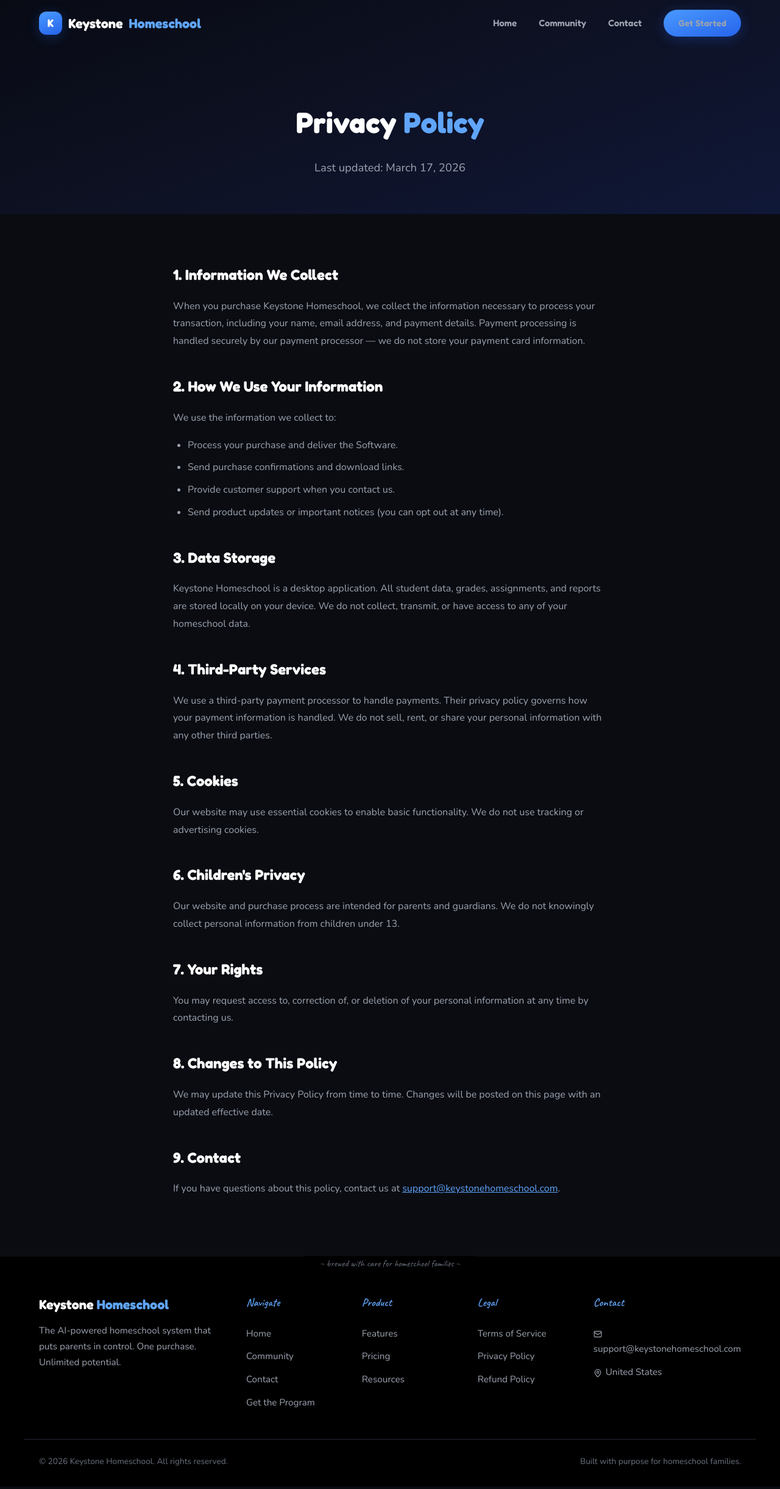
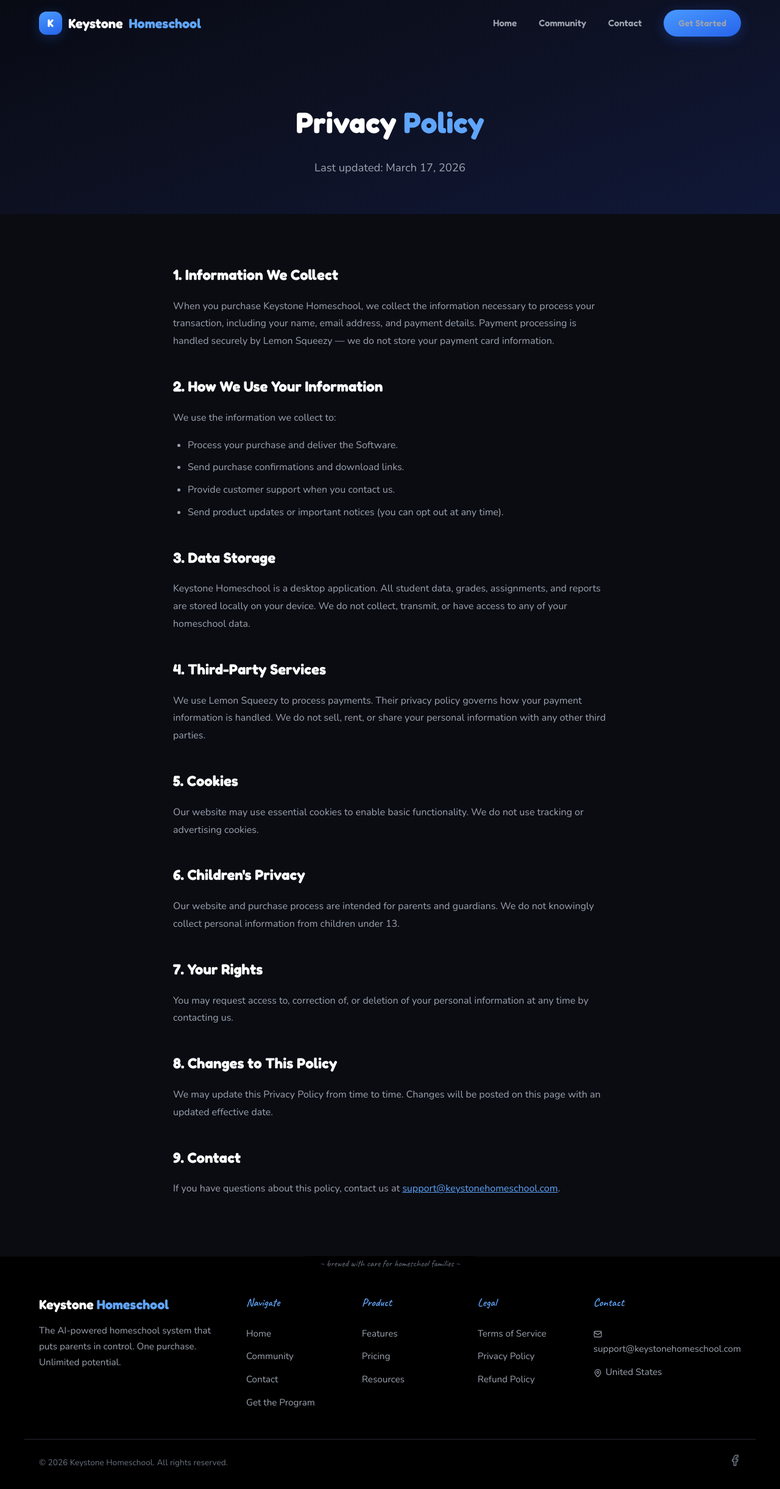
Before and after one commit to DEVmusic404/Keystonewebpage, a React (Vite) app: page /privacy in a window 1280 px wide. Shown: the whole page at 61% size. Built offline with nearby package versions, Linux system fonts and the light colour scheme.

Commit message:
restore Lemon Squeezy, add Facebook, SEO optimization

```diff
--- a/index.html
+++ b/index.html
@@ -5,6 +5,23 @@
     <link rel="icon" type="image/svg+xml" href="/favicon.svg" />
     <meta name="viewport" content="width=device-width, initial-scale=1.0" />
     <title>Keystone Homeschool — AI-Powered Homeschool System</title>
+    <meta name="description" content="Keystone Homeschool is the AI-powered homeschool program that lets parents build assignments, track grades, and generate report cards — all in one app. One-time purchase, unlimited students, no subscriptions." />
+    <meta name="keywords" content="homeschool, homeschooling, AI homeschool, homeschool software, homeschool curriculum, homeschool app, grade tracker, assignment builder, report cards, keystone homeschool" />
+    <meta name="author" content="Keystone Homeschool" />
+    <link rel="canonical" href="https://keystonehomeschool.com" />
+
+    <!-- Open Graph / Facebook -->
+    <meta property="og:type" content="website" />
+    <meta property="og:url" content="https://keystonehomeschool.com" />
+    <meta property="og:title" content="Keystone Homeschool — AI-Powered Homeschool System" />
+    <meta property="og:description" content="The complete AI-powered homeschool program. Build assignments, track grades, generate report cards. One purchase, unlimited students, no subscriptions." />
+    <meta property="og:site_name" content="Keystone Homeschool" />
+
+    <!-- Twitter -->
+    <meta name="twitter:card" content="summary_large_image" />
+    <meta name="twitter:title" content="Keystone Homeschool — AI-Powered Homeschool System" />
+    <meta name="twitter:description" content="The complete AI-powered homeschool program. Build assignments, track grades, generate report cards. One purchase, unlimited students, no subscriptions." />
+
     <link rel="preconnect" href="https://fonts.googleapis.com" />
     <link rel="preconnect" href="https://fonts.gstatic.com" crossorigin />
     <link href="https://fonts.googleapis.com/css2?family=Nunito:wght@400;500;600;700;800;900&family=Fredoka:wght@400;500;600;700&family=Caveat:wght@400;500;600;700&family=Share+Tech+Mono&display=swap" rel="stylesheet" />
--- a/src/components/Footer.tsx
+++ b/src/components/Footer.tsx
@@ -1,5 +1,5 @@
 import { Link } from 'react-router-dom'
-import { Mail, MapPin } from 'lucide-react'
+import { Mail, MapPin, Facebook } from 'lucide-react'
 import styles from './Footer.module.css'
 
 export default function Footer() {
@@ -52,7 +52,14 @@ export default function Footer() {
       <div className={styles['footer-bottom']}>
         <p>&copy; {new Date().getFullYear()} Keystone Homeschool. All rights reserved.</p>
         <div className={styles['footer-socials']}>
-          <span>Built with purpose for homeschool families.</span>
+          <a
+            href="https://www.facebook.com/profile.php?id=61580581059086"
+            target="_blank"
+            rel="noopener noreferrer"
+            aria-label="Facebook"
+          >
+            <Facebook size={20} />
+          </a>
         </div>
       </div>
     </footer>
--- a/src/pages/Buy.tsx
+++ b/src/pages/Buy.tsx
@@ -1,3 +1,4 @@
+import { useEffect } from 'react'
 import {
   CheckCircle,
   Brain,
@@ -59,8 +60,13 @@ const included = [
 ]
 
 export default function Buy() {
-  // Replace with your Paddle checkout URL
-  const CHECKOUT_URL = '#'
+  useEffect(() => {
+    const script = document.createElement('script')
+    script.src = 'https://assets.lemonsqueezy.com/lemon.js'
+    script.defer = true
+    document.head.appendChild(script)
+    return () => { script.remove() }
+  }, [])
 
   return (
     <>
@@ -109,15 +115,15 @@ export default function Buy() {
               </div>
 
               <a
-                href={CHECKOUT_URL}
-                className={`btn btn-primary ${styles['pricing-cta']}`}
+                href="https://keystonehs.lemonsqueezy.com/checkout/buy/340ec617-bfd6-4b8d-9858-6e7f54e723fb"
+                className={`btn btn-primary ${styles['pricing-cta']} lemonsqueezy-button`}
               >
                 Buy Now <ArrowRight size={18} />
               </a>
 
               <p className={styles['pricing-guarantee']}>
                 <Lock size={14} />
-                Secure checkout
+                Secure checkout powered by Lemon Squeezy
               </p>
             </div>
           </div>
--- a/src/pages/Privacy.tsx
+++ b/src/pages/Privacy.tsx
@@ -19,7 +19,7 @@ export default function Privacy() {
             When you purchase Keystone Homeschool, we collect the information
             necessary to process your transaction, including your name, email
             address, and payment details. Payment processing is handled securely
-            by our payment processor — we do not store your payment card information.
+            by Lemon Squeezy — we do not store your payment card information.
           </p>
 
           <h2>2. How We Use Your Information</h2>
@@ -41,7 +41,7 @@ export default function Privacy() {
 
           <h2>4. Third-Party Services</h2>
           <p>
-            We use a third-party payment processor to handle payments. Their privacy policy
+            We use Lemon Squeezy to process payments. Their privacy policy
             governs how your payment information is handled. We do not sell,
             rent, or share your personal information with any other third
             parties.
--- a/src/pages/Refund.tsx
+++ b/src/pages/Refund.tsx
@@ -47,7 +47,7 @@ export default function Refund() {
 
           <h2>Refund Processing</h2>
           <p>
-            Approved refunds will be processed through our payment provider and
+            Approved refunds will be processed through Lemon Squeezy and
             returned to the original payment method. Processing times may vary
             depending on your payment provider.
           </p>
```
